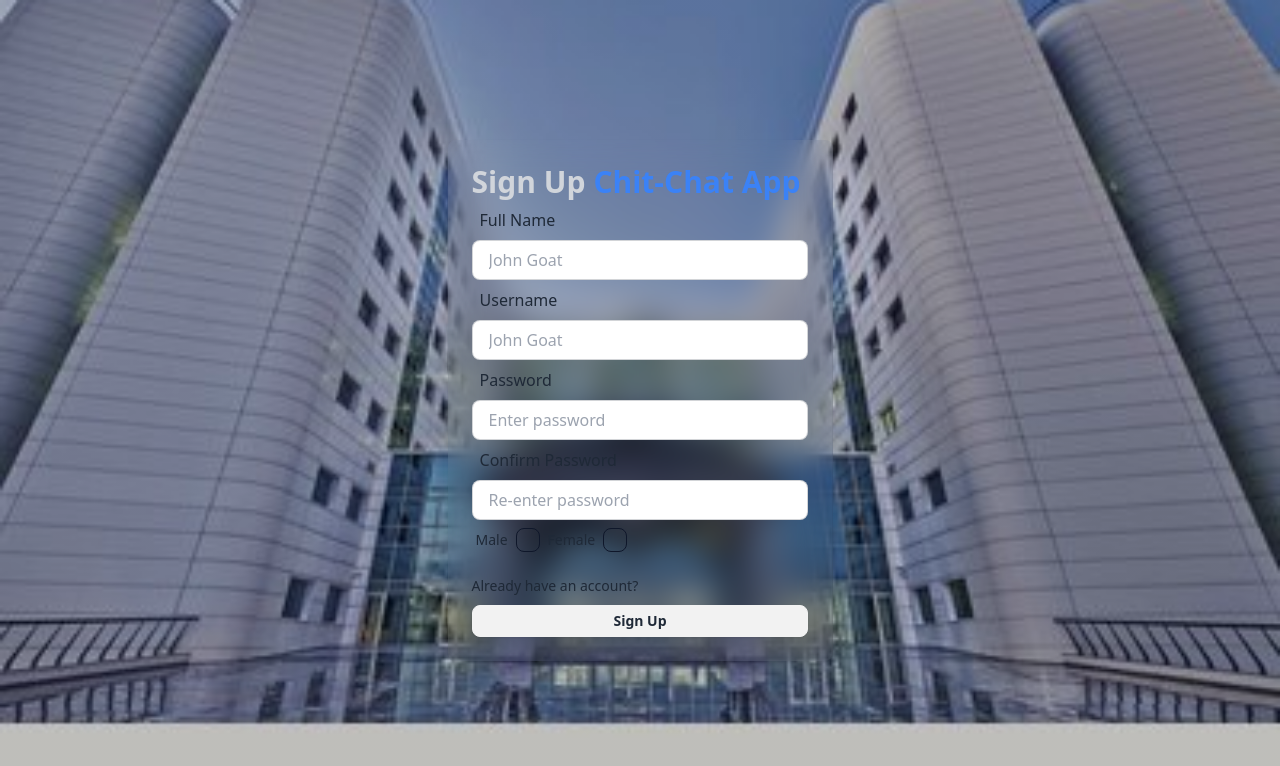
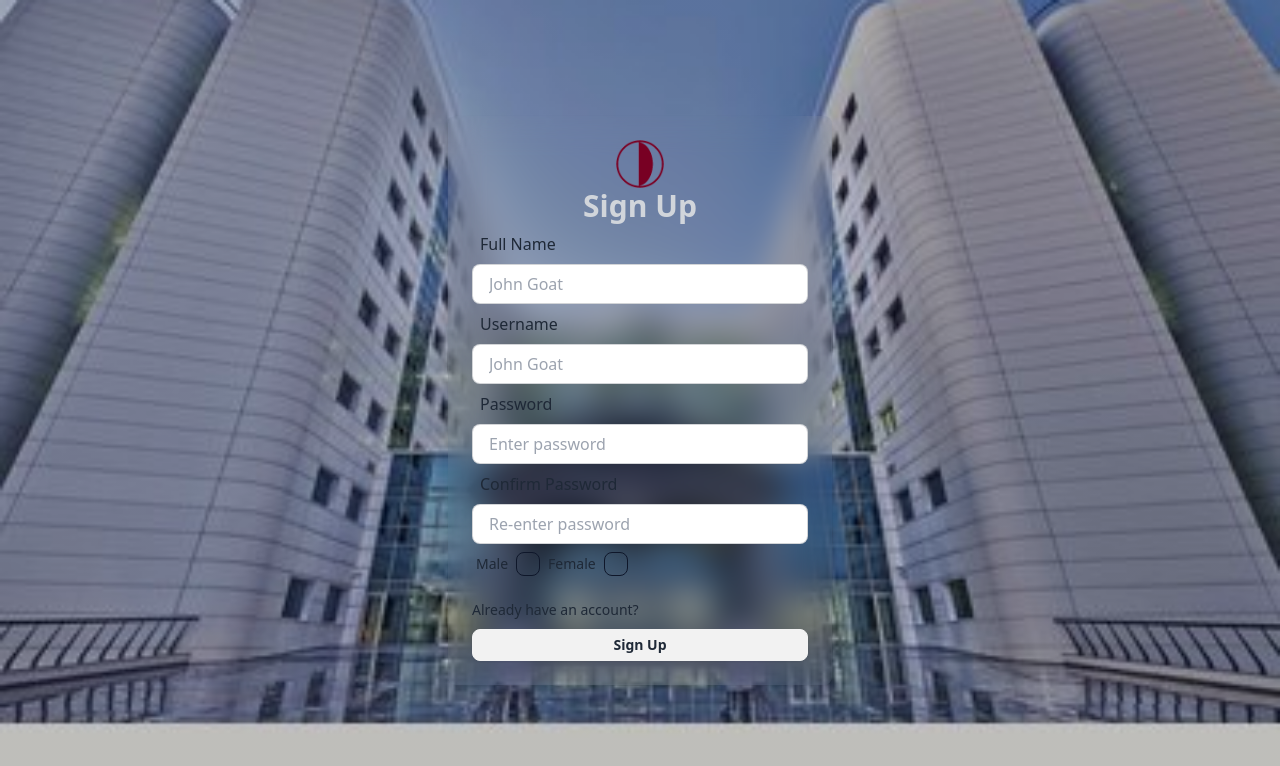
Before and after one commit to Henry-Edet/chit-chat-app, a React (Vite) app in the folder frontend/: page /signup in a window 1280 px wide. Shown: the top 766 px of the page. Built offline with nearby package versions, Linux system fonts and the light colour scheme.

Commit message:
logo added

```diff
--- a/frontend/src/pages/login/Login.jsx
+++ b/frontend/src/pages/login/Login.jsx
@@ -16,9 +16,16 @@ const Login = () => {
   return (
     <div className="flex flex-col items-center justify-center min-w-96 mx-auto">
       <div className="w-full p-6 rounded-lg shadow-md bg-gray-400 bg-clip-padding backdrop-filter backdrop-blur-lg bg-opacity-0">
+        <figure>
+          <img
+            src="/neu-logo.png "
+            alt="neu logo"
+            className="w-12 h-12 flex flex-col ml-36"
+          />
+        </figure>
         <h1 className="text-3xl font-semibold text-center text-gray-300">
           Login
-          <span className="text-blue-500 p-1">Chit-Chat App</span>
+          {/* <span className="text-blue-500 p-1">Chit-Chat App</span> */}
         </h1>
         <form onSubmit={handleSubmit}>
           <div className="">
--- a/frontend/src/pages/signup/SignUp.jsx
+++ b/frontend/src/pages/signup/SignUp.jsx
@@ -27,9 +27,16 @@ export default function SignUp() {
   return (
     <div className="flex flex-col items-center justify-center min-w-96 mx-auto">
       <div className="w-full p-6 rounded-lg shadow-md bg-gray-400 bg-clip-padding backdrop-filter backdrop-blur-lg bg-opacity-0">
+        <figure>
+          <img
+            src="/neu-logo.png "
+            alt="neu logo"
+            className="w-12 h-12 flex flex-col ml-36"
+          />
+        </figure>
         <h1 className="text-3xl font-semibold text-center text-gray-300">
           Sign Up
-          <span className="text-blue-500 p-2">Chit-Chat App</span>
+          {/* <span className="text-blue-500 p-2">Chit-Chat App</span> */}
         </h1>
 
         <form onSubmit={handleSubmit}>
```
